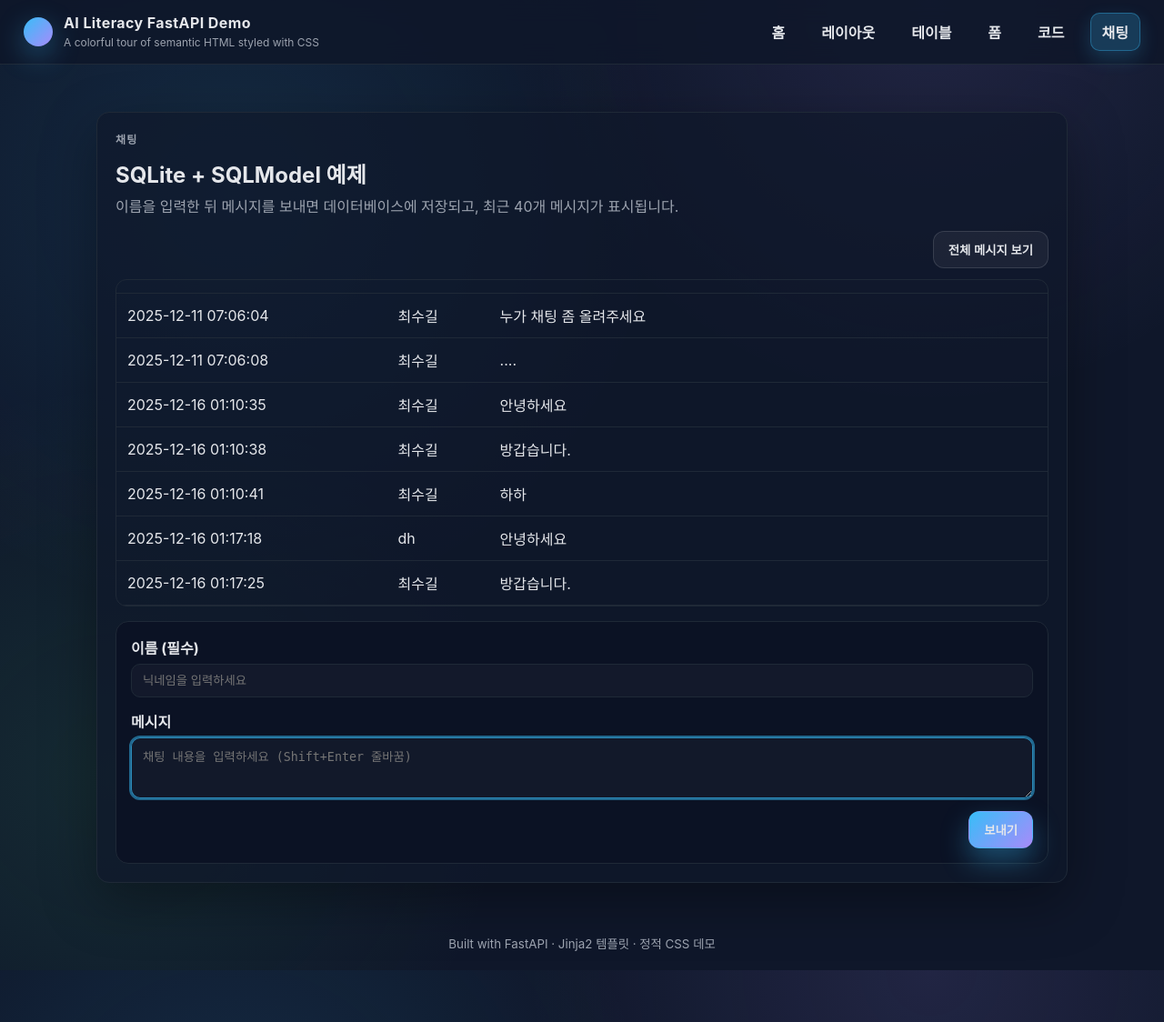
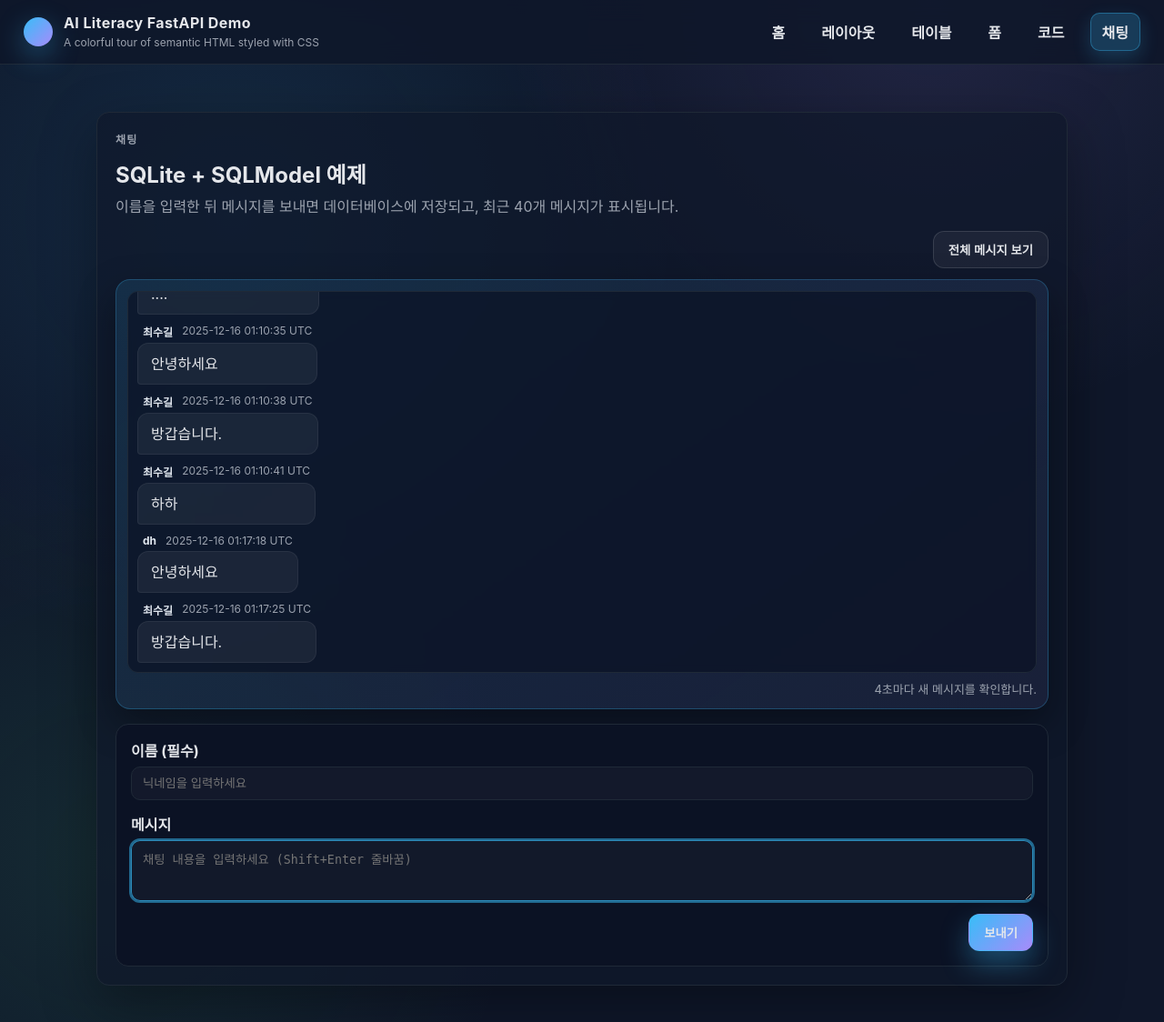
Before and after one commit to freshmea/AI_literacy, a FastAPI app: page /chat in a window 1280 px wide. Shown: the top 1124 px of the page at 91% size. Run offline with FastAPI, Linux system fonts and the light colour scheme.

Commit message:
chatting app

```diff
--- a/data_analysis_fastapi/static/styles.css
+++ b/data_analysis_fastapi/static/styles.css
@@ -449,17 +449,84 @@
     color: #fed7aa;
 }
 
-.chat-table table th:nth-child(3),
-.chat-table table td:nth-child(3) {
-    width: 60%;
+.chat-shell {
+    margin-top: 12px;
+    padding: 12px;
+    background: linear-gradient(145deg, rgba(56, 189, 248, 0.12), rgba(167, 139, 250, 0.08));
+    border: 1px solid rgba(56, 189, 248, 0.25);
+    border-radius: 16px;
+    box-shadow: 0 16px 40px rgba(0, 0, 0, 0.35);
 }
 
-.chat-table {
-    margin-top: 12px;
-    max-height: 360px;
+.chat-window {
+    display: flex;
+    flex-direction: column;
+    gap: 10px;
+    max-height: 420px;
     overflow-y: auto;
+    padding: 10px;
+    border-radius: 12px;
+    background: rgba(11, 18, 36, 0.7);
     border: 1px solid var(--border);
+    backdrop-filter: blur(4px);
+}
+
+.chat-message {
+    max-width: 78%;
+    display: inline-flex;
+    flex-direction: column;
+    gap: 4px;
+    align-self: flex-start;
+}
+
+.chat-message.mine {
+    align-self: flex-end;
+}
+
+.chat-meta {
+    display: flex;
+    justify-content: space-between;
+    gap: 10px;
+    padding: 0 6px;
+    color: var(--muted);
+    font-size: 12px;
+}
+
+.chat-user {
+    font-weight: 700;
+    color: #e2e8f0;
+}
+
+.chat-bubble {
+    margin: 0;
+    padding: 10px 14px;
+    border-radius: 12px 12px 12px 4px;
+    background: rgba(255, 255, 255, 0.06);
+    border: 1px solid rgba(255, 255, 255, 0.06);
+    line-height: 1.5;
+}
+
+.chat-message.mine .chat-bubble {
+    background: linear-gradient(135deg, var(--accent), var(--accent-2));
+    color: #0b1224;
+    border-radius: 12px 12px 4px 12px;
+    border-color: transparent;
+}
+
+.chat-status {
+    margin-top: 8px;
+    color: var(--muted);
+    font-size: 13px;
+    text-align: right;
+}
+
+.empty-chat {
+    text-align: center;
+    color: var(--muted);
+    padding: 14px;
     border-radius: 12px;
+    background: rgba(255, 255, 255, 0.03);
+    border: 1px dashed rgba(255, 255, 255, 0.08);
 }
 
 .chat-form {
--- a/data_analysis_fastapi/templates/chat.html
+++ b/data_analysis_fastapi/templates/chat.html
@@ -14,29 +14,22 @@
         </div>
     </header>
 
-    <div class="table-wrap chat-table">
-        <table>
-            <thead>
-                <tr>
-                    <th>시간 (UTC)</th>
-                    <th>유저</th>
-                    <th>내용</th>
-                </tr>
-            </thead>
-            <tbody>
-                {% for item in messages %}
-                    <tr>
-                        <td>{{ item.created_at.strftime('%Y-%m-%d %H:%M:%S') }}</td>
-                        <td>{{ item.user }}</td>
-                        <td>{{ item.content }}</td>
-                    </tr>
-                {% else %}
-                    <tr>
-                <td colspan="3">아직 채팅이 없습니다. 첫 메시지를 남겨보세요!</td>
-            </tr>
-        {% endfor %}
-            </tbody>
-        </table>
+    {% set last_id = messages[-1].id if messages else 0 %}
+    <div class="chat-shell">
+        <div class="chat-window" id="chat-window" data-last-id="{{ last_id }}">
+            {% for item in messages %}
+                <article class="chat-message" data-id="{{ item.id }}" data-user="{{ item.user }}">
+                    <header class="chat-meta">
+                        <span class="chat-user">{{ item.user }}</span>
+                        <span class="chat-time">{{ item.created_at.strftime('%Y-%m-%d %H:%M:%S') }} UTC</span>
+                    </header>
+                    <p class="chat-bubble">{{ item.content }}</p>
+                </article>
+            {% else %}
+                <div class="empty-chat">아직 채팅이 없습니다. 첫 메시지를 남겨보세요!</div>
+            {% endfor %}
+        </div>
+        <div class="chat-status" id="chat-status">4초마다 새 메시지를 확인합니다.</div>
     </div>
 
     <form id="chat-form" class="demo-form chat-form" method="post" action="{{ url_for('post_chat') }}">
@@ -76,9 +69,13 @@
         const modal = document.getElementById("all-modal");
         const modalClose = document.getElementById("modal-close");
         const modalBody = document.getElementById("modal-body");
+        const chatWindow = document.getElementById("chat-window");
+        const chatStatus = document.getElementById("chat-status");
         if (storedUser) {
             userInput.value = storedUser;
         }
+        let currentUser = storedUser || "";
+        let lastSeenId = Number(chatWindow?.dataset.lastId || 0);
 
         // Submit on Enter, allow Shift+Enter for newline.
         contentInput.addEventListener("keydown", (e) => {
@@ -89,19 +86,93 @@
         });
 
         form.addEventListener("submit", () => {
-            localStorage.setItem("chat_user", userInput.value.trim());
+            currentUser = userInput.value.trim();
+            localStorage.setItem("chat_user", currentUser);
             // Keep focus for rapid consecutive messages.
             setTimeout(() => contentInput.focus(), 0);
+            applyMineClass();
         });
 
+        const escapeHtml = (str = "") =>
+            str.replace(/&/g, "&amp;")
+                .replace(/</g, "&lt;")
+                .replace(/>/g, "&gt;")
+                .replace(/"/g, "&quot;")
+                .replace(/'/g, "&#39;");
+
+        function applyMineClass() {
+            if (!chatWindow) return;
+            chatWindow.querySelectorAll(".chat-message").forEach((node) => {
+                const { user } = node.dataset;
+                node.classList.toggle("mine", currentUser && user === currentUser);
+            });
+        }
+
+        function renderMessages(list) {
+            if (!chatWindow) return;
+            if (!list.length) {
+                chatWindow.innerHTML = "<div class='empty-chat'>아직 채팅이 없습니다. 첫 메시지를 남겨보세요!</div>";
+                lastSeenId = 0;
+                chatWindow.dataset.lastId = "0";
+                return;
+            }
+
+            const ordered = [...list].sort(
+                (a, b) => new Date(a.created_at).getTime() - new Date(b.created_at).getTime()
+            );
+            const markup = ordered
+                .map(
+                    (m) => `
+                        <article class="chat-message" data-id="${m.id}" data-user="${escapeHtml(m.user)}">
+                            <header class="chat-meta">
+                                <span class="chat-user">${escapeHtml(m.user)}</span>
+                                <span class="chat-time">${new Date(m.created_at).toLocaleString()} </span>
+                            </header>
+                            <p class="chat-bubble">${escapeHtml(m.content)}</p>
+                        </article>
+                    `
+                )
+                .join("");
+            chatWindow.innerHTML = markup;
+            lastSeenId = ordered[ordered.length - 1].id;
+            chatWindow.dataset.lastId = String(lastSeenId);
+            applyMineClass();
+            chatWindow.scrollTop = chatWindow.scrollHeight;
+        }
+
         // Scroll to latest messages at bottom.
-        const chatWrap = document.querySelector(".chat-table");
-        if (chatWrap) {
-            chatWrap.scrollTop = chatWrap.scrollHeight;
+        if (chatWindow) {
+            chatWindow.scrollTop = chatWindow.scrollHeight;
+            applyMineClass();
         }
 
         // Focus message box on load for quick input.
         contentInput.focus();
+
+        async function refreshMessages(triggeredByPoll = false) {
+            try {
+                const res = await fetch("{{ url_for('chat_all') }}");
+                if (!res.ok) throw new Error("요청 실패");
+                const data = await res.json();
+                const newestId = data.length ? data[0].id : 0;
+                if (triggeredByPoll && newestId === lastSeenId) return;
+                renderMessages(data);
+                if (triggeredByPoll && chatStatus) {
+                    chatStatus.textContent = data.length
+                        ? "새 메시지로 갱신되었습니다."
+                        : "메시지가 없습니다.";
+                    setTimeout(() => {
+                        chatStatus.textContent = "4초마다 새 메시지를 확인합니다.";
+                    }, 2000);
+                }
+            } catch (err) {
+                if (chatStatus) {
+                    chatStatus.textContent = "새 메시지를 가져오지 못했습니다.";
+                }
+            }
+        }
+
+        setInterval(() => refreshMessages(true), 4000);
 
         // Modal helpers
         function closeModal() {
```
Also changed, not shown: data_analysis_fastapi/chat.db, 3 other files.
